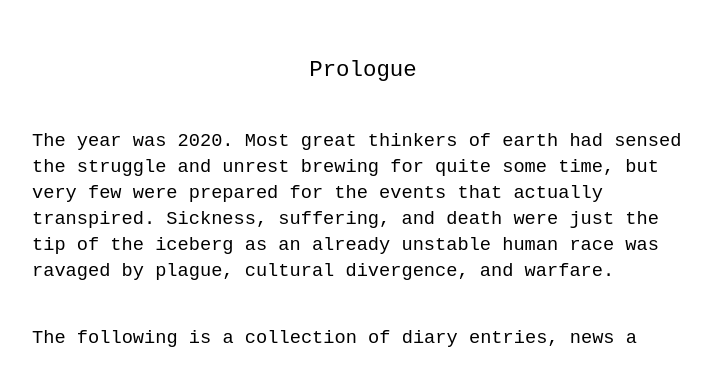
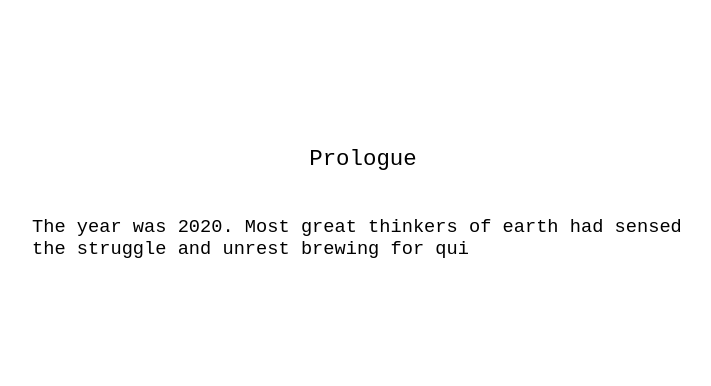
Before and after one commit to kduckets/tfw, a Next.js app: page / in a window 1280 px wide. Shown: the part 979-1365 px from the top of the page, without its empty margins (277-988 px from the left). Built offline with nearby package versions, Linux system fonts and the light colour scheme; a web font is replaced by a local one.

Commit message:
Update index.js

```diff
--- a/pages/index.js
+++ b/pages/index.js
@@ -24,18 +24,15 @@ export default function Home() {
         <p>Prologue</p>
 
         <p><small>
-        The year was 2020. Most great thinkers of earth had sensed the struggle and unrest
-        brewing for quite some time, but very few were prepared for the events that actually
-        transpired. Sickness, suffering, and death were just the tip of the iceberg as an already
-        unstable human race was ravaged by plague, cultural divergence, and warfare.
+
         <Typewriter
           options={{
             autoStart: true,
             loop: false,
-            delay: 80
+            delay: 42
           }}
           onInit={(typewriter) => {
-            typewriter.typeString('')
+            typewriter.typeString('The year was 2020. Most great thinkers of earth had sensed the struggle and unrest brewing for quite some time, but very few were prepared for the events that actually transpired. Sickness, suffering, and death were just the tip of the iceberg as an already unstable human race was ravaged by plague, cultural divergence, and warfare.')
             .typeString('<br/> <br/> The following is a collection of diary entries, news articles, letters, and other miscellaneous artifacts from one group of completely insignificant dudes, mostly not dads, who had been forced to stay in their homes and play video games during this unprecedented year.')
             .start();
           }}
```
